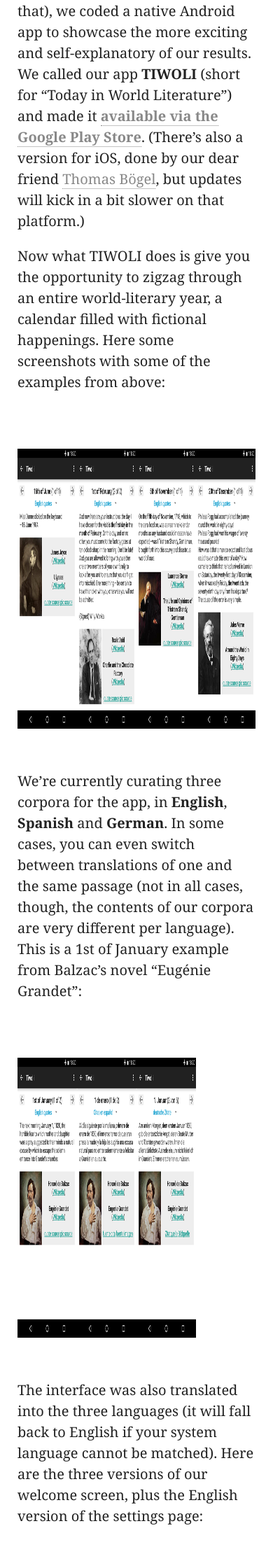
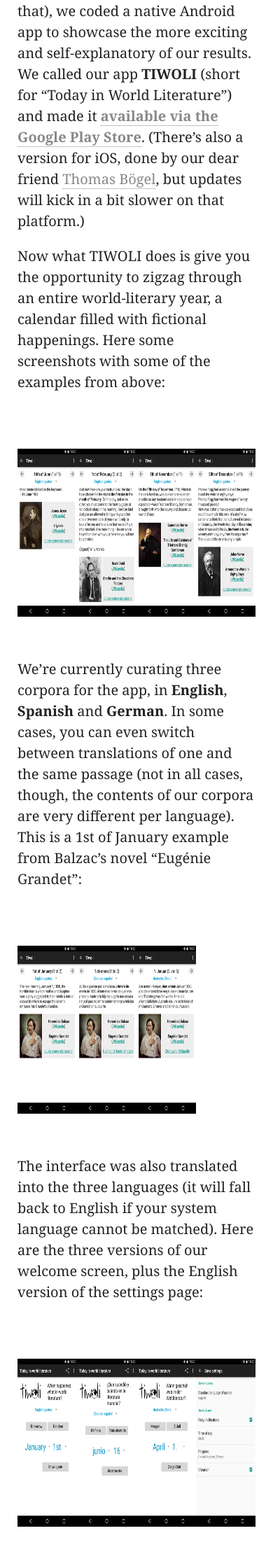
Before and after one commit to weltliteratur/blog, a Jekyll site: the page built from _posts/2016-09-07-Introducing-TIWOLI.markdown, in a window 390 px wide. Shown: the part 2767-4987 px from the top of the page at 70% size. Built offline with Jekyll 4.4.1, drawn with Linux system fonts in a browser that asks for light colours; nearby versions of some CDN libraries; some web fonts are replaced; comment, search, counter and statistics services are not loaded.

Commit message:
responsive img size

```diff
--- a/css/style.css
+++ b/css/style.css
@@ -644,3 +644,11 @@
     font-style:normal;
 }
 #tiwoligallery img {width: 225px; height: 400px;}
+
+@media all and (max-width: 960px) {
+	#tiwoligallery img {width: 180px; height: 320px;}
+}
+
+@media all and (max-width: 600px) {
+	#tiwoligallery img {width: 135px; height: 240px;}
+}
```
